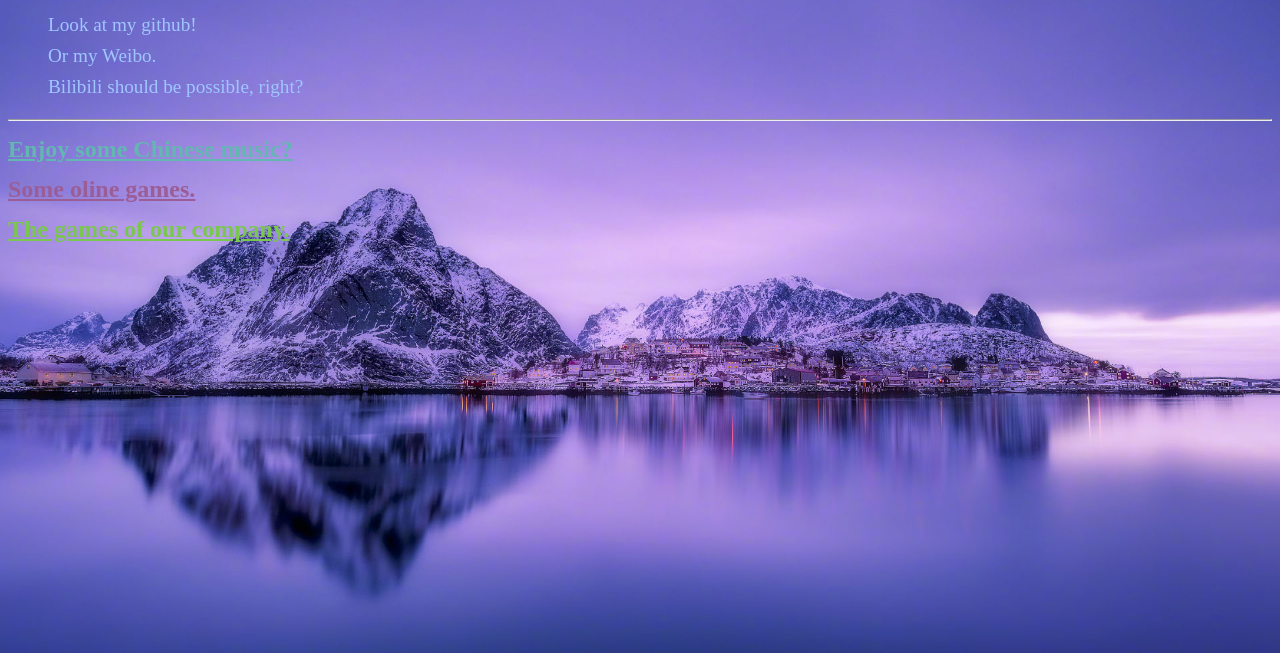
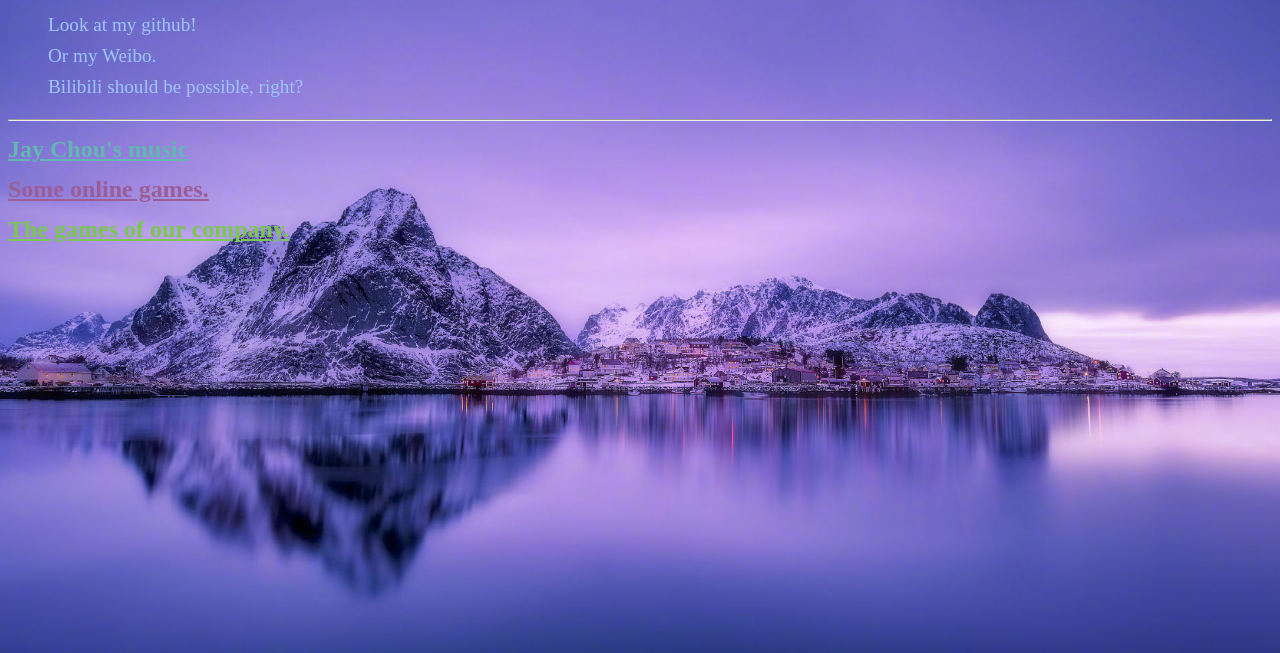
Before and after one commit to nicksta16/FriendlyXuKun.github.io, a plain HTML site: page index.html in a window 1280 px wide. Shown: the part 147-800 px from the top of the page. Drawn offline with Linux system fonts and the light colour scheme.

Commit message:
Changes to lines - 38, 41

```diff
--- a/index.html
+++ b/index.html
@@ -35,10 +35,10 @@
       <hr>
       <div>
         <div>
-          <a href="./Tools/music.html" class="type_a" style="color: rgb(99, 183, 177);">Enjoy some Chinese music?</a>
+          <a href="./Tools/music.html" class="type_a" style="color: rgb(99, 183, 177);">Jay Chou's music</a>
         </div>
         <div>
-          <a href="./Tools/games.html" class="type_a" style="color: rgb(155, 93, 150);">Some oline games.</a>
+          <a href="./Tools/games.html" class="type_a" style="color: rgb(155, 93, 150);">Some online games.</a>
         </div>
         <div>
           <a href="./Tools/company_games.html" class="type_a" style="color: rgb(121, 199, 79);">The games of our company.</a>
```
